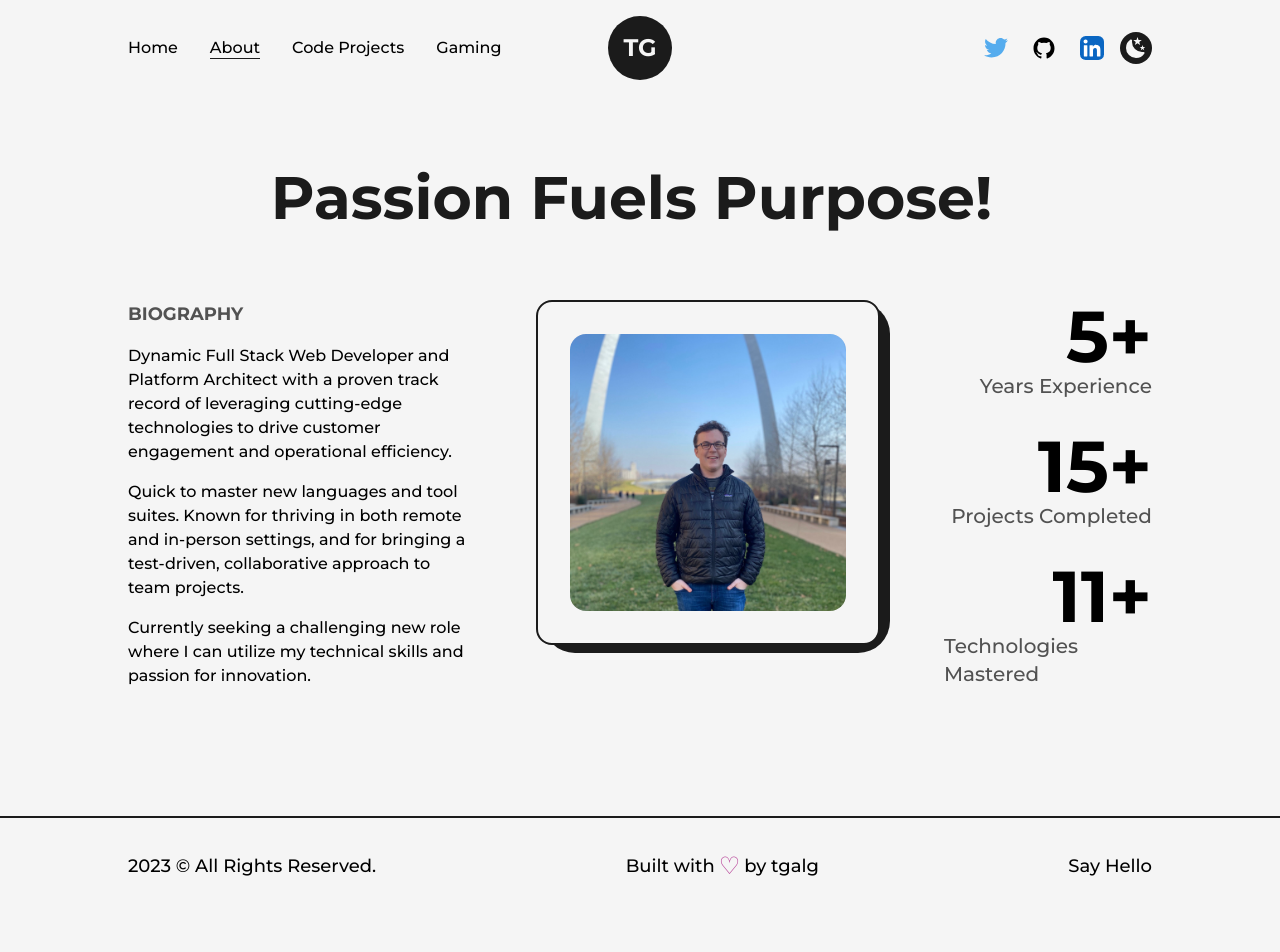
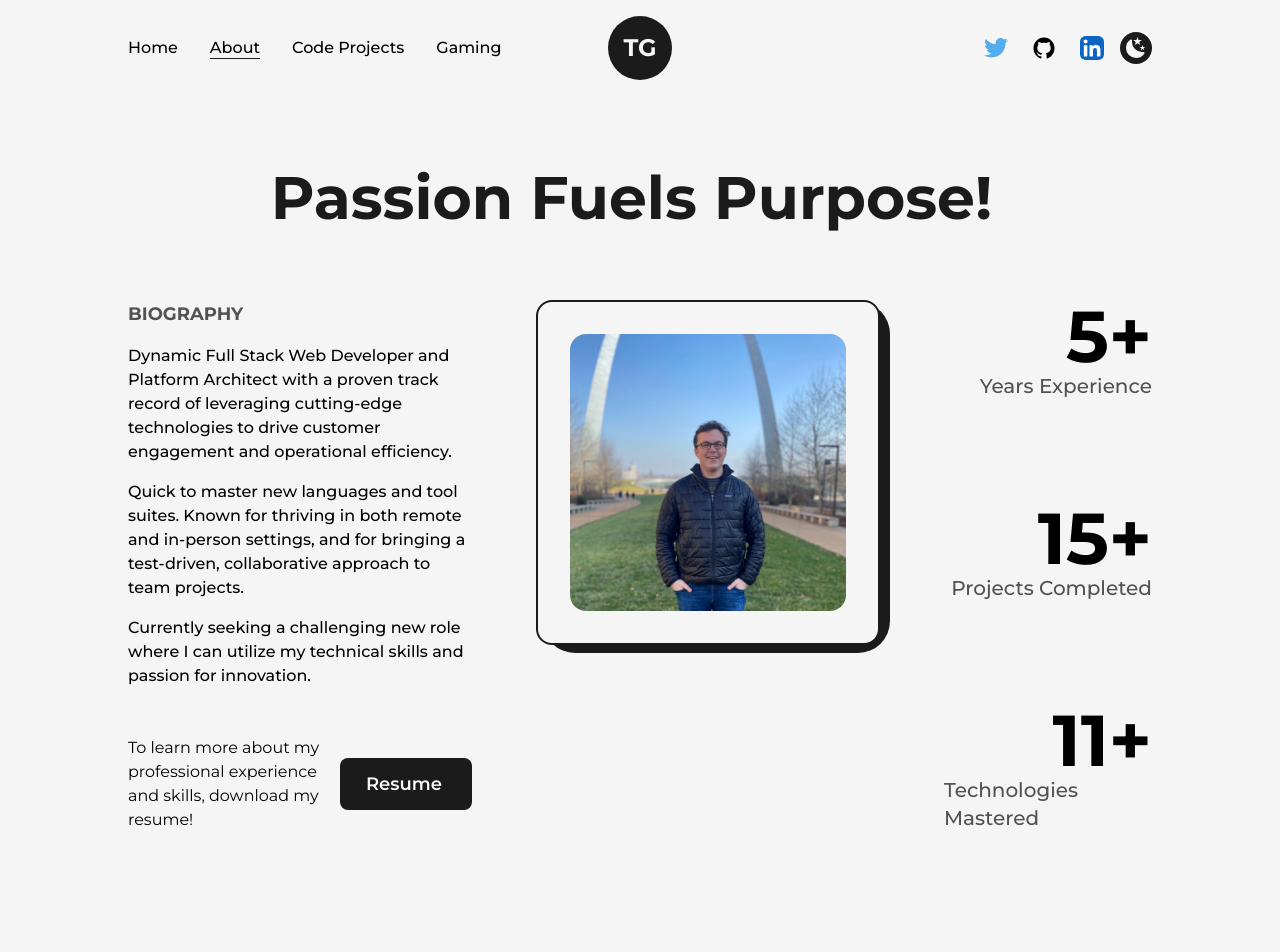
Before and after one commit to tgalg/tom-gallagher, a Next.js app: page /about in a window 1280 px wide. Shown: the top 952 px of the page. Before the commit the page ends 914 px from the top, so only its background shows below. Built offline with nearby package versions, Linux system fonts and the light colour scheme.

Commit message:
style adjustments

```diff
--- a/src/app/about/page.tsx
+++ b/src/app/about/page.tsx
@@ -6,6 +6,8 @@ import AnimatedText from '@/components/AnimatedText'
 import profilePic from '@/../public/images/profilePic.jpg'
 import Image from 'next/image'
 import { useInView, useMotionValue, useSpring } from 'framer-motion'
+import Link from 'next/link'
+import { LinkArrow } from '@/components/Icons'
 
 type Props = {}
 
@@ -51,6 +53,22 @@ const about = (props: Props) => {
               Currently seeking a challenging new role where I can utilize my
               technical skills and passion for innovation.
             </p>
+
+            <div className="mt-12 flex items-center justify-center dark:text-light sm:col-span-2">
+              <p>
+                To learn more about my professional experience and skills,
+                download my resume!
+              </p>
+              <Link
+                href="/resume_Tom_Gallagher_.pdf"
+                target={'_blank'}
+                className="ml-4 flex items-center bg-dark text-light p-2.5 px-6 rounded-lg text-lg font-semibold hover:bg-light hover:text-dark border-2 border-solid border-transparent hover:border-dark dark:bg-light dark:text-dark dark:hover:bg-dark dark:hover:text-light dark:border-light md:p-2 md:px-4 md:text-base
+                "
+                download={true}
+              >
+                Resume <LinkArrow className={'w-6 ml-1'} />
+              </Link>
+            </div>
           </div>
           <div className="col-span-3 relative h-max rounded-2xl border-2 border-solid border-dark bg-light p-8 dark:bg-dark dark:border-light xl:col-span-4 md:order-1 md:col-span-8">
             <div className="absolute top-0 -right-3 -z-10 w-[102%] h-[103%] rounded-[2rem] bg-dark dark:bg-light" />
```
